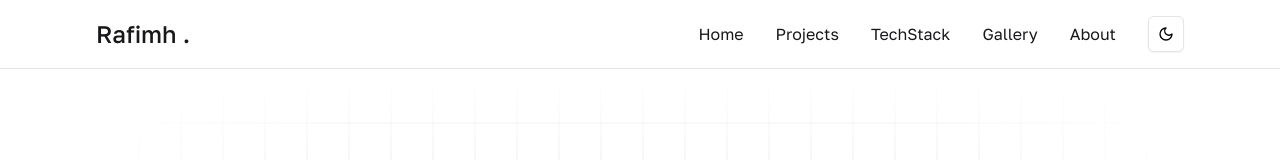
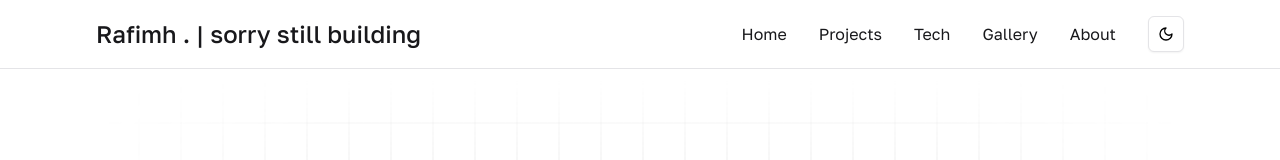
Before and after one commit to Komodomo/porto-me, a Next.js app: page / in a window 1280 px wide. Shown: the top 160 px of the page. Built offline with nearby package versions, Linux system fonts and the light colour scheme.

Commit message:
Update navbar.tsx

```diff
--- a/src/components/navbar.tsx
+++ b/src/components/navbar.tsx
@@ -28,7 +28,7 @@ const Navbar: React.FC = () => {
         <div className="container mx-auto py-4">
           <div className="flex items-center justify-between">
             <Link href="/" className="text-2xl font-bold text-zinc-900 dark:text-zinc-50">
-              Rafimh .
+              Rafimh . | sorry still building
             </Link>
             <div className="hidden md:flex items-center space-x-8">
               <button
@@ -46,10 +46,10 @@ const Navbar: React.FC = () => {
                 <span className="absolute -bottom-2.5 left-0 w-full h-0.5 bg-zinc-900 dark:bg-zinc-50 transform -rotate-3 scale-x-0 transition-transform group-hover:scale-x-100 delay-75"></span>
               </button>
               <button
-                onClick={() => handleNavigation("techstack")}
+                onClick={() => handleNavigation("tech")}
                 className="relative text-zinc-900 dark:text-zinc-50 hover:no-underline group"
               >
-                TechStack<span className="absolute -bottom-1 left-0 w-full h-0.5 bg-zinc-900 dark:bg-zinc-50 transform -rotate-4 scale-x-0 transition-transform group-hover:scale-x-100"></span>
+                Tech<span className="absolute -bottom-1 left-0 w-full h-0.5 bg-zinc-900 dark:bg-zinc-50 transform -rotate-4 scale-x-0 transition-transform group-hover:scale-x-100"></span>
                 <span className="absolute -bottom-2.5 left-0 w-full h-0.5 bg-zinc-900 dark:bg-zinc-50 transform -rotate-3 scale-x-0 transition-transform group-hover:scale-x-100 delay-75"></span>
               </button>
               <Link
@@ -89,8 +89,8 @@ const Navbar: React.FC = () => {
                   <DropdownMenuItem onClick={() => handleNavigation("projects")}>
                     Projects
                   </DropdownMenuItem>
-                  <DropdownMenuItem onClick={() => handleNavigation("techstack")}>
-                    TechStack
+                  <DropdownMenuItem onClick={() => handleNavigation("tech")}>
+                    Tech
                   </DropdownMenuItem>
                   <DropdownMenuItem asChild>
                     <Link href="/gallery">Gallery</Link>
```
